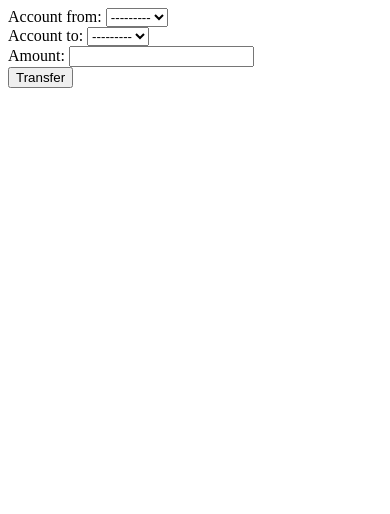
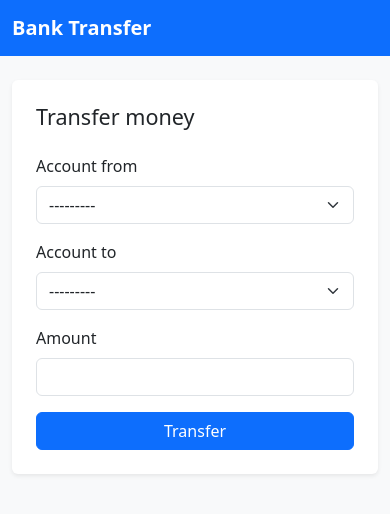
Before and after one commit to Serhii-Leonenko/payment_transfer, a Django app: page / in a window 390 px wide. Shown: the top 514 px of the page. Run offline with Django 5.2, Linux system fonts and the light colour scheme.

Commit message:
updated templates

```diff
--- a/payments/forms.py
+++ b/payments/forms.py
@@ -5,15 +5,18 @@ from payments.models import BankAccount
 
 class BankTransferForm(forms.Form):
     account_from = forms.ModelChoiceField(
-        queryset=BankAccount.objects.all()
+        queryset=BankAccount.objects.all(),
+        widget=forms.Select(attrs={"class": "form-select"}),
     )
     account_to = forms.ModelChoiceField(
-        queryset=BankAccount.objects.all()
+        queryset=BankAccount.objects.all(),
+        widget=forms.Select(attrs={"class": "form-select"}),
     )
     amount = forms.DecimalField(
         max_digits=10,
         decimal_places=2,
-        min_value=0.01
+        min_value=0.01,
+        widget=forms.NumberInput(attrs={"class": "form-control", "step": "0.01"}),
     )
 
     def clean_account_to(self) -> BankAccount:
--- a/templates/base.html
+++ b/templates/base.html
@@ -2,16 +2,32 @@
 <html lang="en">
 <head>
   <meta charset="UTF-8">
+  <meta name="viewport" content="width=device-width, initial-scale=1">
   <title>Bank Transfer</title>
+  <link href="https://cdn.jsdelivr.net/npm/bootstrap@5.3.3/dist/css/bootstrap.min.css" rel="stylesheet">
 </head>
-<body>
-  {% if messages %}
-    <ul class="messages">
+<body class="bg-light">
+  <nav class="navbar navbar-dark bg-primary mb-4">
+    <div class="container">
+      <span class="navbar-brand fw-semibold">Bank Transfer</span>
+    </div>
+  </nav>
+
+  <main class="container">
+    <div class="row justify-content-center">
+      <div class="col-md-8 col-lg-6">
         {% for message in messages %}
-        <li{% if message.tags %} class="{{ message.tags }}"{% endif %}>{{ message }}</li>
+          <div class="alert alert-{% if message.tags == 'error' %}danger{% else %}{{ message.tags }}{% endif %} alert-dismissible fade show" role="alert">
+            {{ message }}
+            <button type="button" class="btn-close" data-bs-dismiss="alert" aria-label="Close"></button>
+          </div>
         {% endfor %}
-    </ul>
-  {% endif %}
-  {% block content %}{% endblock %}
+
+        {% block content %}{% endblock %}
+      </div>
+    </div>
+  </main>
+
+  <script src="https://cdn.jsdelivr.net/npm/bootstrap@5.3.3/dist/js/bootstrap.bundle.min.js"></script>
 </body>
 </html>
--- a/templates/payments/transfer.html
+++ b/templates/payments/transfer.html
@@ -1,9 +1,27 @@
 {% extends "base.html" %}
 
 {% block content %}
-  <form method="post">
-    {% csrf_token %}
-    {{ form.as_div }}
-    <input type="submit" value="Transfer">
-  </form>
+  <div class="card shadow-sm border-0">
+    <div class="card-body p-4">
+      <h1 class="h4 mb-4">Transfer money</h1>
+
+      {% for error in form.non_field_errors %}
+        <div class="alert alert-danger">{{ error }}</div>
+      {% endfor %}
+
+      <form method="post" novalidate>
+        {% csrf_token %}
+        {% for field in form %}
+          <div class="mb-3">
+            <label for="{{ field.id_for_label }}" class="form-label">{{ field.label }}</label>
+            {{ field }}
+            {% for error in field.errors %}
+              <div class="invalid-feedback d-block">{{ error }}</div>
+            {% endfor %}
+          </div>
+        {% endfor %}
+        <button type="submit" class="btn btn-primary w-100">Transfer</button>
+      </form>
+    </div>
+  </div>
 {% endblock %}
```
